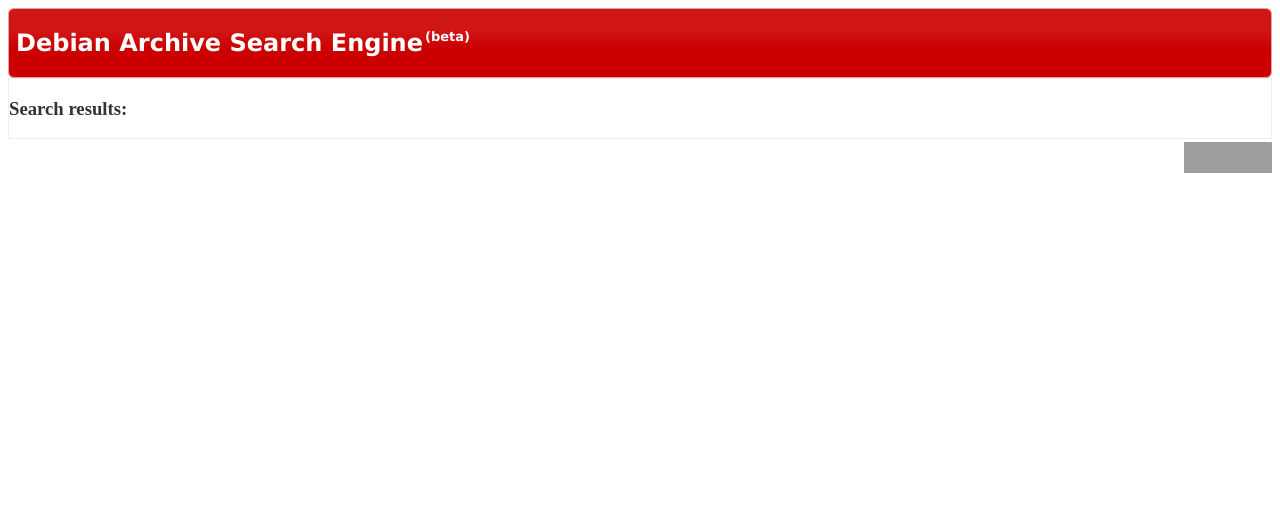
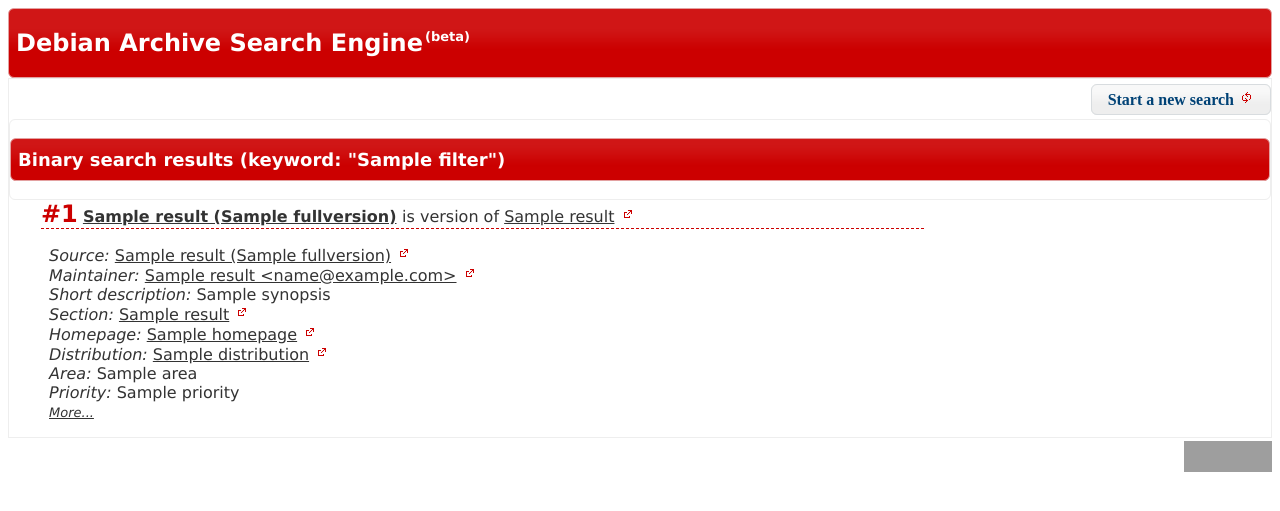
Before and after one commit to nbarrientos/steamy, a Django app: template webapps/django/templates/debian/binary_results.html in a window 1280 px wide. Shown: the top 511 px of the page. Run offline with Django 3.2, Linux system fonts and the light colour scheme; the template is opened without the code that fills it: most values are stand-ins (such as "Sample title", 1, 10 or a date in 2020); grey boxes are pictures that could not be loaded.

Commit message:
Support binary search

```diff
--- a/webapps/django/static/css/style.css
+++ b/webapps/django/static/css/style.css
@@ -97,6 +97,7 @@
 .result li { margin-left: 0px; }
 .result-label { font-style: italic; }
 .result-search-again { margin-bottom: 10px; margin-top: 10px; text-align: right; }
+.result-more { font-size: small; }
 .no-matches { margin-bottom: 10px; font-weight: bold; font-size: large; font-family: "Lucida Grande", Verdana, Arial, sans-serif; padding-bottom: 3px; padding-left: 7px; padding-top: 3px; margin-top: 10px; }
 #sparql-table { font-family: "Lucida Grande", Verdana, Arial, sans-serif; font-size: x-small; }
 #sparql-table th { text-align: center; text-transform: uppercase; font-size: small; color: white; background-color: #cc0000; }
--- a/webapps/django/templates/debian/binary_results.html
+++ b/webapps/django/templates/debian/binary_results.html
@@ -1,7 +1,93 @@
 {% extends "debian/base.html" %}
 
 {% block content %}
+    <div class="result-search-again">
+    <a href="{% url debian.views.index %}" class="fg-button ui-state-default
+    ui-corner-all">Start a new search
+    <span class="ui-icon ui-icon-refresh" style="display: inline-block;"></span></a>
+    </div>
     <div class="subheader">
-        <h3>Search results:</h3>
+        <div class="ui-widget-content ui-corner-all">
+		    <h3 class="subtitle ui-widget-subheader ui-corner-all">
+                Binary search results {% if filter %} (keyword: "{{filter}}") {% endif %}
+            </h3>
+	    </div>
     </div>
+    {% for result in results %}
+    <div class="result">
+        <div class="result-header">
+        <span class="result-number">#{{forloop.counter}}</span>
+        <span style="font-weight:bold">
+            <a href="{{result.binaryurilink}}">{{result.binaryname}} ({{result.fullversion}})</a>
+        </span>
+        is version of <a href="{{result.ubinaryurilink}}">{{result.binaryname}}</a>
+        <span class="ui-icon ui-icon-extlink" style="display: inline-block;"></span>
+        </div>
+        <ul>
+        <li>
+            <span class="result-label">Source:</span>
+            <a href="{{result.sourceurilink}}">{{result.sourcename}} ({{result.fullversion}})</a>
+            <span class="ui-icon ui-icon-extlink" style="display: inline-block;"></span>
+        </li>
+        <li>
+            <span class="result-label">Maintainer:</span>
+            <a href="{{result.mainturilink}}"> {% if result.maintname %}{{result.maintname}} {% endif %}&lt;{{result.maintmail}}&gt;</a>
+            <span class="ui-icon ui-icon-extlink" style="display: inline-block;"></span>
+        </li>
+        <li>
+            <span class="result-label">Short description:</span>
+            {{ result.synopsis }}
+        </li>
+        {% if result.sectionname and result.sectionurilink %}
+        <li>
+            <span class="result-label">Section:</span>
+            <a href="{{result.sectionurilink}}">{{result.sectionname}}</a>
+            <span class="ui-icon ui-icon-extlink" style="display: inline-block;"></span>
+        </li>
+        {% endif %}
+        {% if result.homepage %}
+        <li>
+            <span class="result-label">Homepage:</span>
+            <a href="{{result.homepage}}">{{result.homepage}}</a>
+            <span class="ui-icon ui-icon-extlink" style="display: inline-block;"></span>
+        </li>
+        {% endif %}
+        {% if result.distribution %}
+        <li>
+            <span class="result-label">Distribution:</span>
+            <a href="{{result.distributionurilink}}">{{result.distribution}}</a>
+            <span class="ui-icon ui-icon-extlink" style="display: inline-block;"></span>
+        </li>
+        {% endif %}
+        {% if result.area %}
+        <li>
+            <span class="result-label">Area:</span>
+            {{result.area}}
+        </li>
+        {% endif %}
+        {% if result.priority %}
+        <li>
+            <span class="result-label">Priority:</span>
+            {{result.priority}}
+        </li>
+        {% endif %}
+        <li>
+            <a class="result-label result-more" href="{{result.binaryurilink}}">More...</a>
+        </li>
+        </ul>
+    </div> <!-- result -->
+    {% empty %}
+    <div class="no-matches">
+        I'm sorry but no package matches your criteria. Why don't you
+        <a href="{% url debian.views.index %}">try again?</a>
+    </div>
+    {% endfor %}
+    {% if query %}
+	    <div class="ui-widget-content ui-corner-all">
+		    <h3 class="subtitle ui-widget-subheader ui-corner-all">Query String</h3>
+            <div id="querystring">
+                {{query}}
+            </div>
+	    </div>
+    {% endif %}
 {% endblock %}
```
Also changed, not shown: webapps/django/steamy/debian/config.py (+5 -4 lines), webapps/django/steamy/debian/services.py (+69 -8 lines), webapps/django/steamy/debian/views.py (+11 -3 lines), webapps/django/templates/debian/source_results.html (+5 -3 lines).
